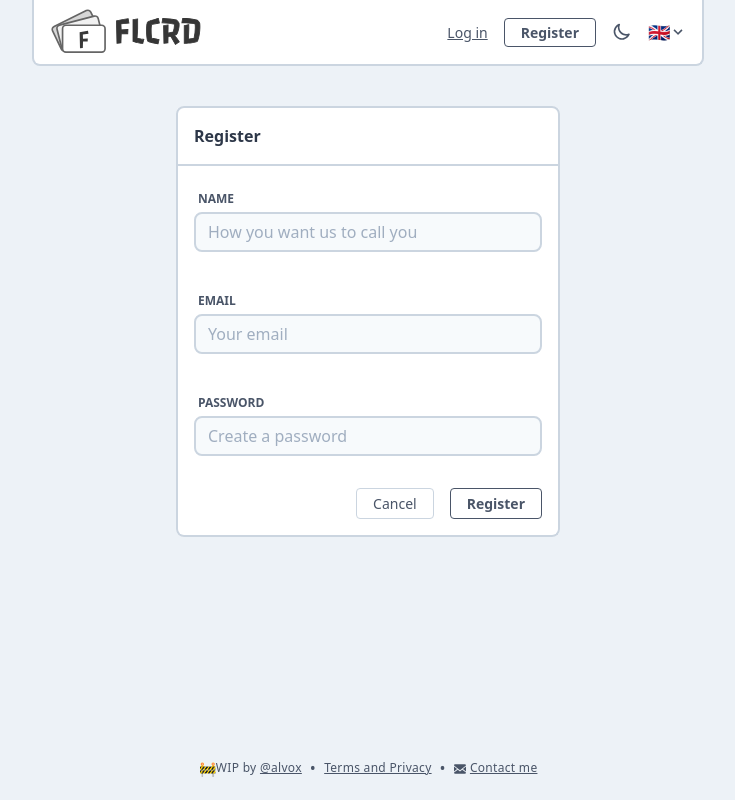
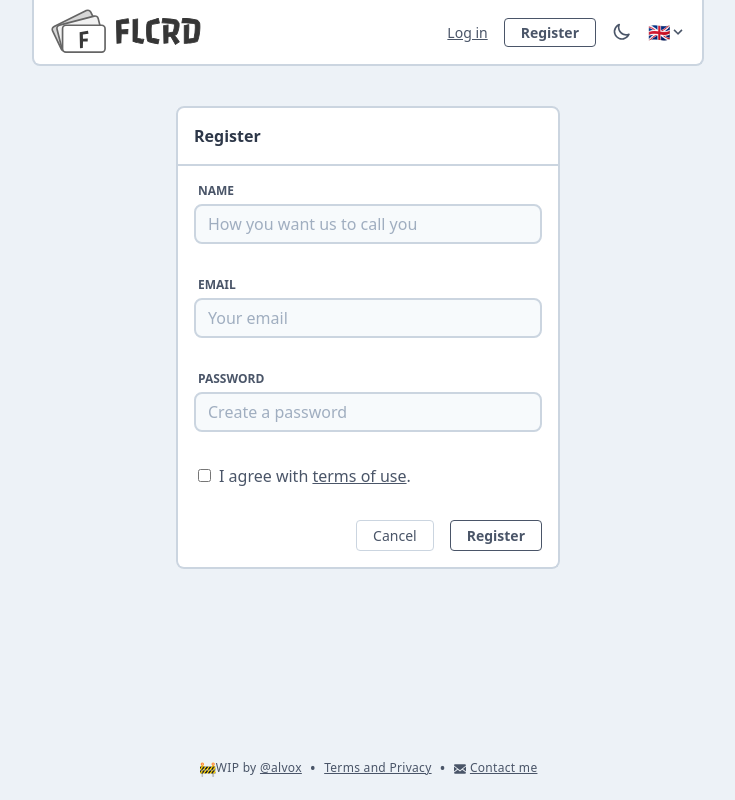
Before and after one commit to alvox/flcrd-client-web, a Vue app: page /registration in a window 1280 px wide. Shown: the whole page, without its empty margins (272-1007 px from the left). Built offline with nearby package versions, Linux system fonts and the light colour scheme.

Commit message:
Show consent checkbox on registration page.

```diff
--- a/src/components/Login.vue
+++ b/src/components/Login.vue
@@ -4,14 +4,14 @@
             <p class="section-header">{{$t('login')}}</p>
         </div>
         <form class="border-2 border-border-primary rounded-b-lg border-t-0" @submit.prevent="loginUser">
-            <div class="p-4 pt-6 block">
+            <div class="p-4 block">
                 <label class="form-label" for="email">{{$t('email')}}</label>
                 <input class="form-field focus:outline-none focus:border-purple-400"
                        id="email" type="text" :placeholder="$t('email_placeholder')" v-model.trim.lazy="$v.email.$model"
                        :class="{ 'border-red-400': $v.email.$error }">
                 <p class="error-msg" v-if="$v.email.$error || !$v.email.email">{{$t('invalid_email')}}</p>
             </div>
-            <div class="p-4 pt-6">
+            <div class="p-4">
                 <label class="form-label" for="password">{{$t('password')}}</label>
                 <input class="form-field focus:outline-none focus:border-purple-400"
                        id="password" type="password" :placeholder="$t('password_placeholder')" v-model.trim.lazy="$v.password.$model"
@@ -60,13 +60,15 @@
                 });
             },
             goBack() {
-                this.$store.commit('authCancel');
                 this.$router.push({name: 'Index'})
             }
         },
         validations: {
             email: {required, email},
             password: {required}
+        },
+        beforeDestroy() {
+            this.$store.commit('authCancel');
         }
     }
 </script>
--- a/src/components/Registration.vue
+++ b/src/components/Registration.vue
@@ -5,27 +5,34 @@
         </div>
         <form class="border-2 border-border-primary rounded-b-lg border-t-0" autocomplete="off"
               @submit.prevent="registerUser">
-            <div class="p-4 pt-6">
+            <div class="p-4">
                 <label class="form-label" for="name">NAME</label>
                 <input class="form-field focus:outline-none focus:border-purple-400"
                        id="name" type="text" placeholder="How you want us to call you" v-model.trim.lazy="$v.name.$model" :class="{ 'border-red-400': $v.name.$error }">
                 <p class="error-msg" v-if="$v.name.$error && !$v.name.required">Please, enter your name.</p>
                 <p class="error-msg" v-if="!$v.name.maxLength">Name should be 50 characters maximum.</p>
             </div>
-            <div class="p-4 pt-6">
+            <div class="p-4">
                 <label class="form-label" for="email">EMAIL</label>
                 <input class="form-field focus:outline-none focus:border-purple-400"
                        id="email" type="text" placeholder="Your email" v-model.trim.lazy="$v.email.$model" :class="{ 'border-red-400': $v.email.$error }">
                 <p class="error-msg" v-if="$v.email.$error || !$v.email.email">Please, enter valid email
                     address.</p>
             </div>
-            <div class="p-4 pt-6">
+            <div class="p-4">
                 <label class="form-label" for="password">PASSWORD</label>
                 <input class="form-field focus:outline-none focus:border-purple-400"
                        id="password" type="password" placeholder="Create a password" v-model.trim.lazy="$v.password.$model" :class="{ 'border-red-400': $v.password.$error }">
                 <p class="error-msg" v-if="$v.password.$error && !$v.password.required">Please, enter your
                     password.</p>
                 <p class="error-msg" v-if="!$v.password.minLength || !$v.password.maxLength">Password should be 5 to 30 characters long.</p>
+            </div>
+            <div class="p-4">
+                <label class="block text-copy-secondary font-bold">
+                    <input class="mr-2 ml-1 leading-tight" type="checkbox" v-model.lazy="$v.consent.$model">
+                    <span class="font-thin">I agree with <router-link class="underline" :to="{name: 'Terms'}">terms of use</router-link>.</span>
+                </label>
+                <p class="error-msg" v-if="$v.consent.$error">Sorry, but you must agree with them.</p>
             </div>
             <div v-if="errorMessage !== ''">
                 <p class="error-msg text-center"> {{ errorMessage | capitalize }} </p>
@@ -42,7 +49,7 @@
 </template>
 
 <script>
-    import {required, email, minLength, maxLength} from 'vuelidate/lib/validators'
+    import {required, email, minLength, maxLength, sameAs} from 'vuelidate/lib/validators'
 
     export default {
         name: "Registration",
@@ -50,7 +57,8 @@
             return {
                 name: "",
                 email: "",
-                password: ""
+                password: "",
+                consent: false
             }
         },
         computed: {
@@ -71,14 +79,17 @@
                 });
             },
             goBack() {
-                this.$store.commit('authCancel');
                 this.$router.push({name: 'Index'})
             }
         },
         validations: {
             name: {required, maxLength: maxLength(50)},
             email: {required, email, maxLength: maxLength(120)},
-            password: {required, minLength: minLength(5), maxLength: maxLength(30)}
+            password: {required, minLength: minLength(5), maxLength: maxLength(30)},
+            consent: {sameAs: sameAs(() => true)}
+        },
+        beforeDestroy() {
+            this.$store.commit('authCancel');
         }
     }
 </script>
```
